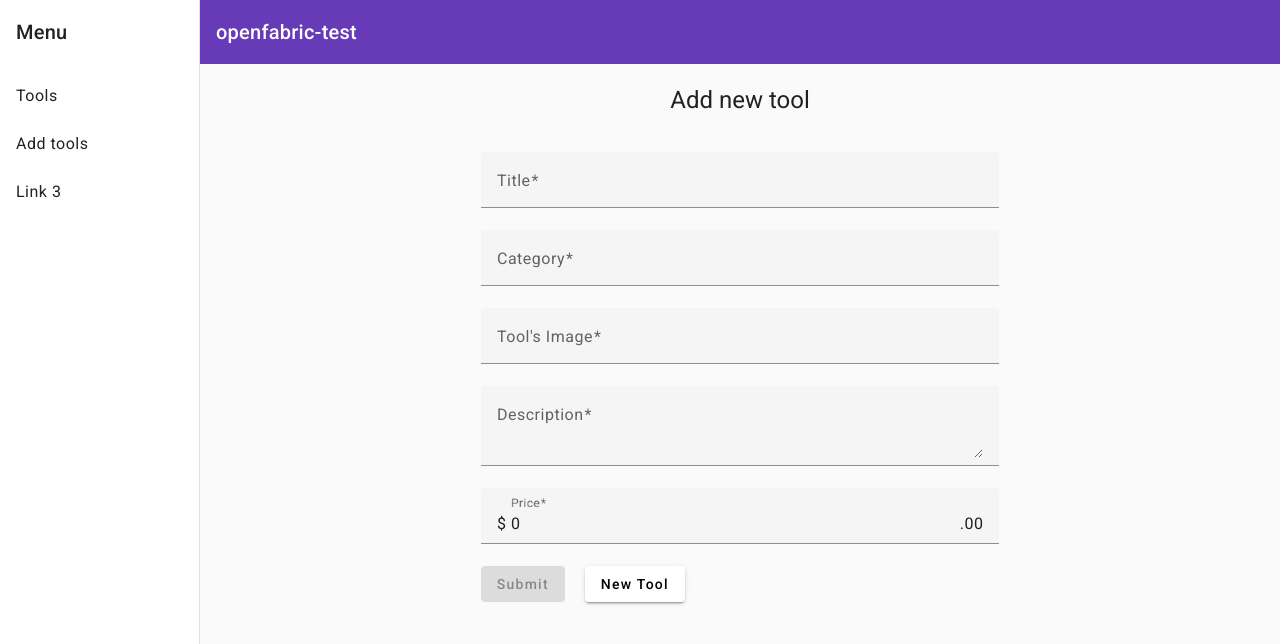
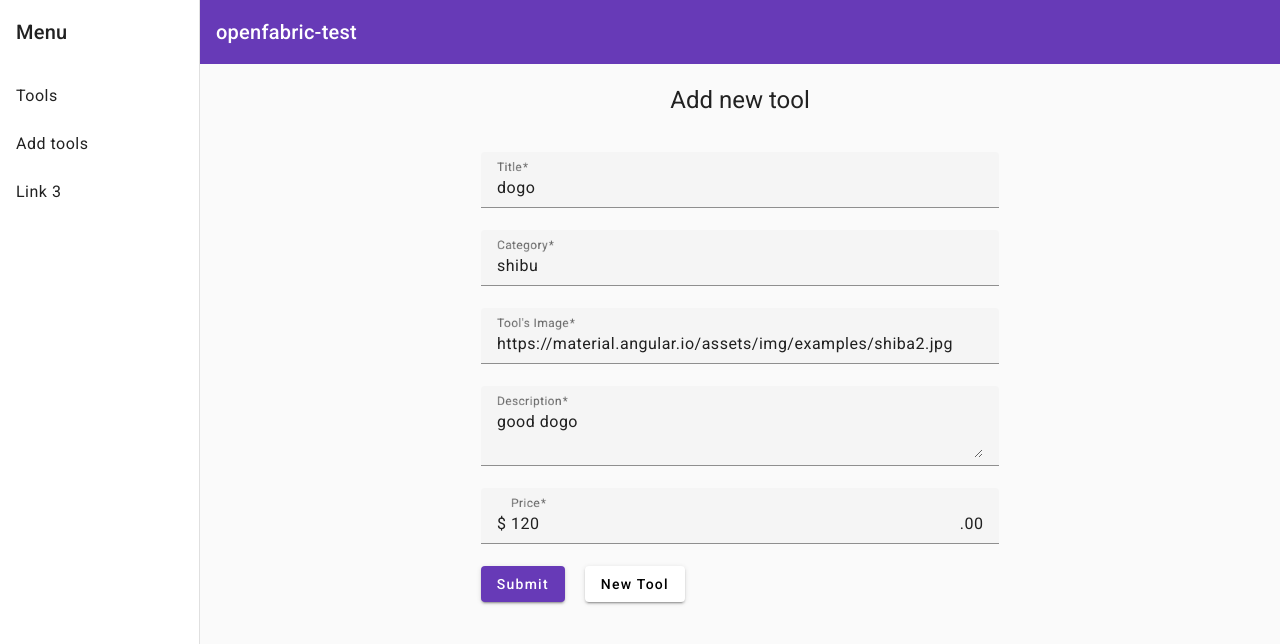
Before and after one commit to aizjicod/Openfabric-test, an Angular app: page /tool/new in a window 1280 px wide. Shown: the top 644 px of the page. Built offline with nearby package versions, Linux system fonts and the light colour scheme.

Commit message:
Make a dynamic details page

```diff
--- a/src/app/app-routing.module.ts
+++ b/src/app/app-routing.module.ts
@@ -12,7 +12,7 @@ const routes: Routes = [
     component: ToolAddFormComponent,
   },
   {
-    path: 'tool/:toolId',
+    path: 'tool/:id',
     component: ToolInformationComponent,
   },
   {
--- a/src/app/tool-add-form/tool-add-form.component.ts
+++ b/src/app/tool-add-form/tool-add-form.component.ts
@@ -8,11 +8,11 @@ import { ToolsService } from '../services/tools.service';
 })
 export class ToolAddFormComponent {
   tool = {
-    title: '',
-    img: '',
-    description: '',
-    category: '',
-    price: 0
+    title: 'dogo',
+    img: 'https://material.angular.io/assets/img/examples/shiba2.jpg',
+    description: 'good dogo',
+    category: 'shibu',
+    price: 120
   }
   submitted = false
   constructor(
@@ -30,14 +30,13 @@ export class ToolAddFormComponent {
   }
 
   onSubmit() {
-    console.log(this.tool)
-    // this.service.addTool(this.tool)
-    // this.tool = {
-    //   title: '',
-    //   img: '',
-    //   description: '',
-    //   category: '',
-    //   price: 0
-    // }
+    this.service.addTool(this.tool)
+    this.tool = {
+      title: '',
+      img: '',
+      description: '',
+      category: '',
+      price: 0
+    }
   }
 }
--- a/src/app/tool-information/tool-information.component.ts
+++ b/src/app/tool-information/tool-information.component.ts
@@ -1,20 +1,28 @@
-import { Component } from '@angular/core';
+import { Component, OnInit } from '@angular/core';
 import { Location } from '@angular/common';
 import { ToolsService } from '../services/tools.service';
 import { faLeftLong } from '@fortawesome/free-solid-svg-icons';
-// fa-arrow-left-long
+import { ActivatedRoute } from '@angular/router';
 @Component({
   selector: 'app-tool-information',
   templateUrl: './tool-information.component.html',
   styleUrls: ['./tool-information.component.css']
 })
-export class ToolInformationComponent {
-  location: Location;
+export class ToolInformationComponent implements OnInit {
   tool;
   icon;
-  constructor(location: Location, service: ToolsService) {
+  id: string = '';
+
+  constructor(public location: Location,
+    service: ToolsService,
+    private route: ActivatedRoute,
+    ) {
     this.location = location;
     this.tool = service.getItem(1);
     this.icon = faLeftLong
   }
+
+  ngOnInit() {
+    this.id = this.route.snapshot.params['id'];
+  }
 }
```
